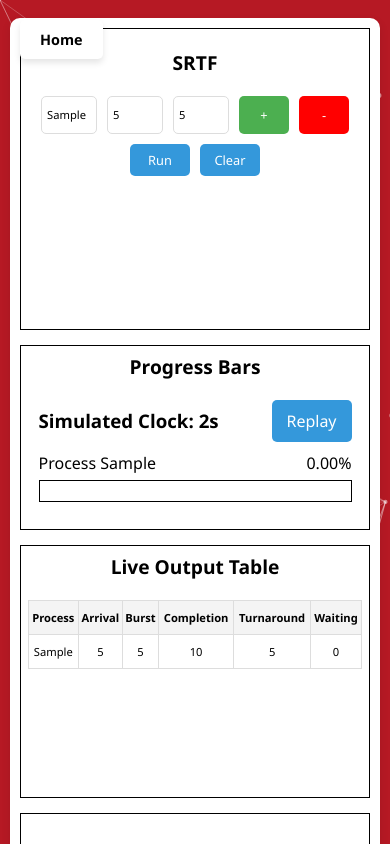
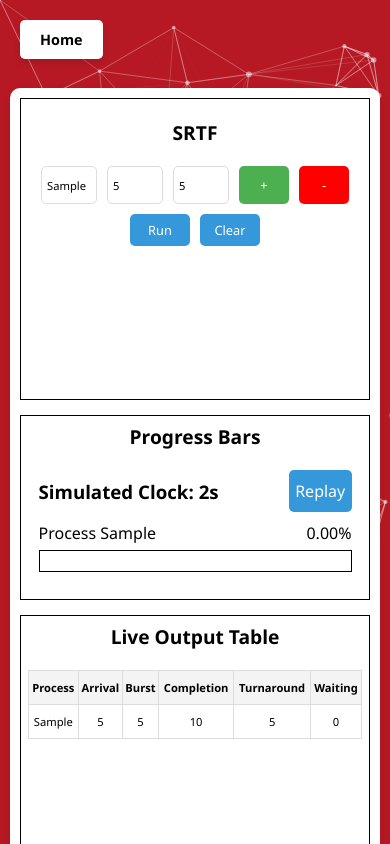
Before and after one commit to ackshayakeerthig/CPU-Scheduling-Algorithms-Visualisation-Website, a React (Vite) app in the folder frontend/: page /SRTF in a window 390 px wide. Both pictures are taken after typing "Sample", "5", "5" into the empty fields and a click on the button "Run". Shown: the top 844 px of the page. Built offline with nearby package versions, Linux system fonts and the light colour scheme.

Commit message:
Fixed responsiveness

```diff
--- a/frontend/src/components/OutputCard/OutputCard.css
+++ b/frontend/src/components/OutputCard/OutputCard.css
@@ -102,6 +102,11 @@ h1 {
 
 /* Responsive Design */
 @media (max-width: 768px) {
+
+  .card-container {
+    margin: 20% 0;
+  }
+
   h1 {
     font-size: 1.2rem;
   }
--- /dev/null
+++ b/frontend/src/components/ProgessBars/SimulatedClock.css
@@ -0,0 +1,5 @@
+@media (max-width: 768px) {
+    .replay-btn {
+        width: 40px;
+      }
+}
--- a/frontend/src/components/ProgessBars/SimulatedClock.jsx
+++ b/frontend/src/components/ProgessBars/SimulatedClock.jsx
@@ -1,5 +1,6 @@
 import React, { useEffect, useState } from "react";
 import ProgressBars from "./ProgressBars";
+import "./SimulatedClock.css";
 
 const SimulatedClock = ({ processes, tickRate = 1000 }) => {
   const [clock, setClock] = useState(0);
@@ -48,6 +49,7 @@ const SimulatedClock = ({ processes, tickRate = 1000 }) => {
 
         <button
           onClick={handleReplay}
+          className="replay-btn"
           style={{
             backgroundColor: "#3498db",
             color: "white",
@@ -56,7 +58,7 @@ const SimulatedClock = ({ processes, tickRate = 1000 }) => {
             padding: "10px 5px",
             fontSize: "1rem",
             cursor: "pointer",
-            minWidth: "80px",
+            minWidth: "20%",
           }}
         >
           Replay
```
